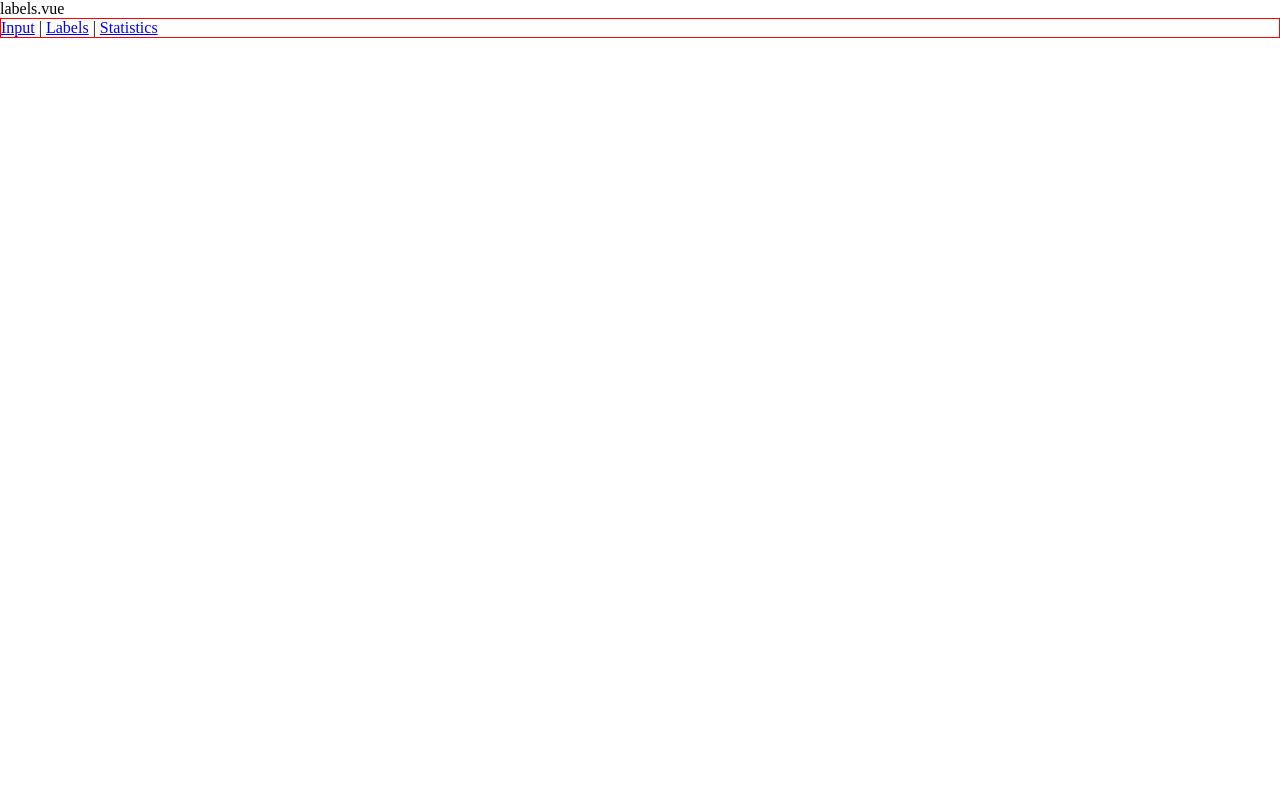
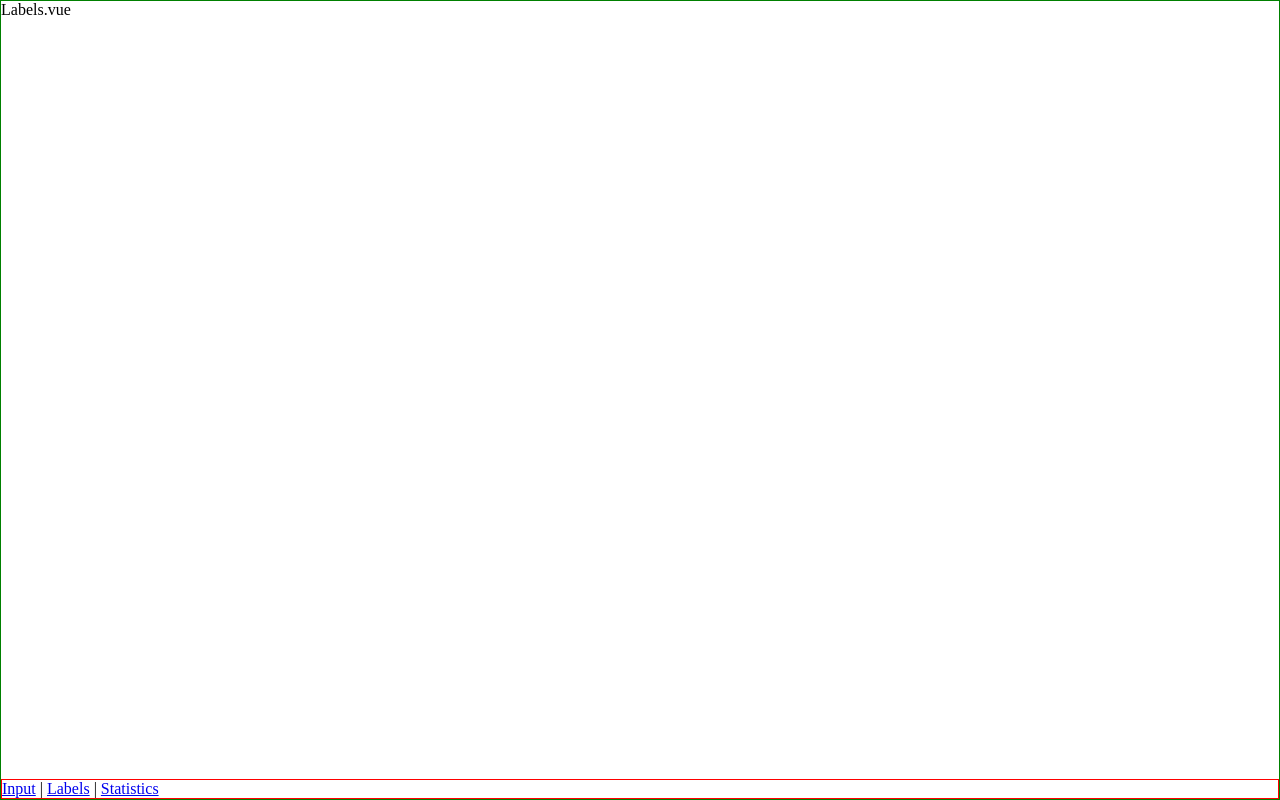
Before and after one commit to Chypre261/pepe-account, a Vue app: page /#/labels in a window 1280 px wide. Built offline with nearby package versions, Linux system fonts and the light colour scheme.

Commit message:
compose component Layout.vue and pass different contents into it by slot

```diff
--- /dev/null
+++ b/src/components/Layout.vue
@@ -0,0 +1,30 @@
+<template>
+  <div class="nav-wrapper">
+    <div class="content">
+
+      <slot/>
+
+    </div>
+    <Nav/>
+  </div>
+</template>
+
+<script lang="ts">
+export default {
+  name: 'Layout'
+};
+</script>
+
+<style lang="scss" scoped>
+  .nav-wrapper {
+    border: 1px solid green;
+    display: flex;
+    flex-direction: column;
+    height: 100vh;
+
+    .content {
+      overflow: auto;
+      flex-grow: 1;
+    }
+  }
+</style>
--- a/src/main.ts
+++ b/src/main.ts
@@ -4,10 +4,12 @@
 import router from './router';
 import store from './store';
 import Nav from '@/components/Nav.vue';
+import Layout from '@/components/Layout.vue';
 
 Vue.config.productionTip = false;
 
 Vue.component('Nav', Nav);
+Vue.component('Layout', Layout);
 
 new Vue({
   router,
--- a/src/views/Labels.vue
+++ b/src/views/Labels.vue
@@ -1,8 +1,7 @@
 <template>
-  <div>
-    labels.vue
-    <Nav></Nav>
-  </div>
+  <Layout>
+    Labels.vue
+  </Layout>
 </template>
 
 <script lang="ts">
--- a/src/views/Money.vue
+++ b/src/views/Money.vue
@@ -1,11 +1,7 @@
 <template>
-  <div class="nav-wrapper">
-    <div class="content">
-      money.vue
-    </div>
-
-    <Nav/>
-  </div>
+  <Layout>
+    Money.vue
+  </Layout>
 </template>
 
 <script lang="ts">
@@ -15,15 +11,5 @@
 </script>
 
 <style lang="scss" scoped>
-  .nav-wrapper {
-    border: 1px solid green;
-    display: flex;
-    flex-direction: column;
-    height: 100vh;
 
-    .content {
-      overflow: auto;
-      flex-grow: 1;
-    }
-  }
 </style>
--- a/src/views/Statistics.vue
+++ b/src/views/Statistics.vue
@@ -1,8 +1,7 @@
 <template>
-  <div>
-    statistics.vue
-    <Nav></Nav>
-  </div>
+  <Layout>
+    Statistics.vue
+  </Layout>
 </template>
 
 <script lang="ts">
```
